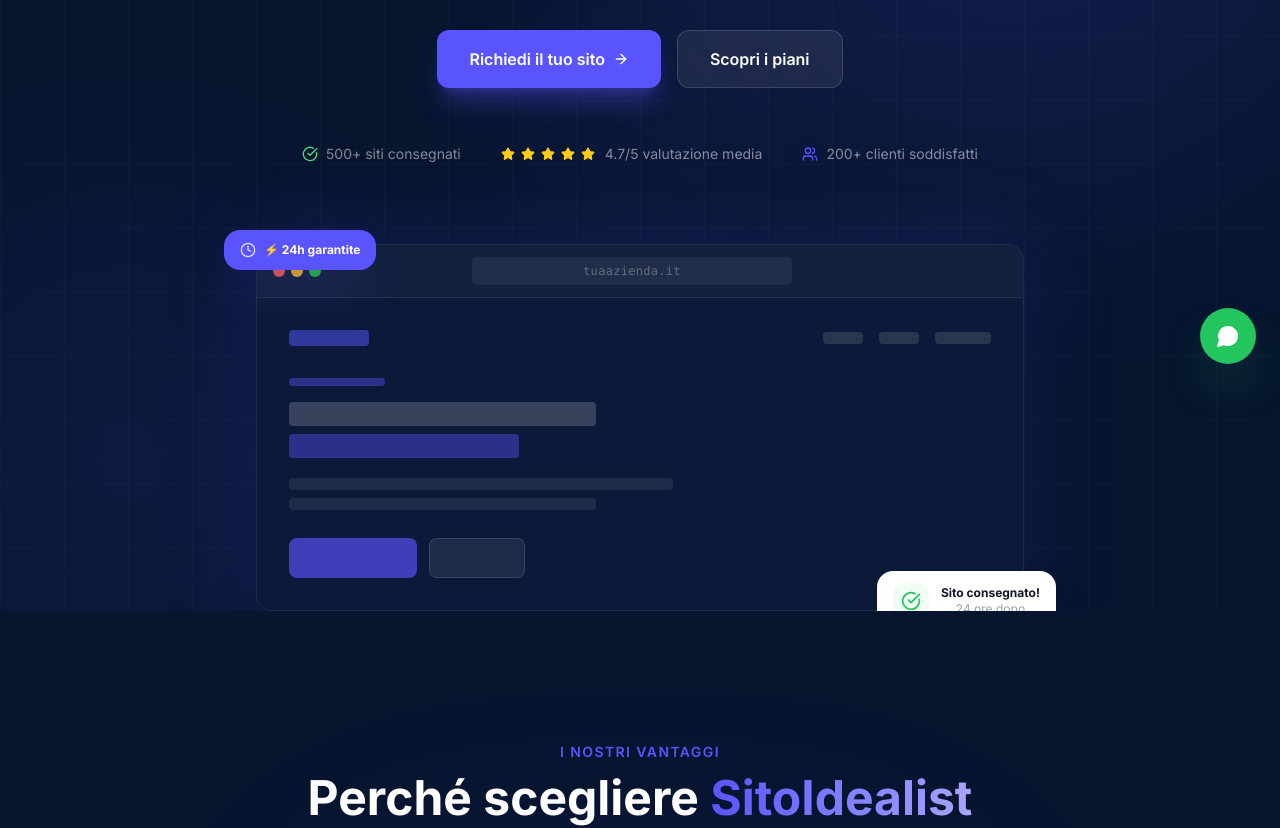
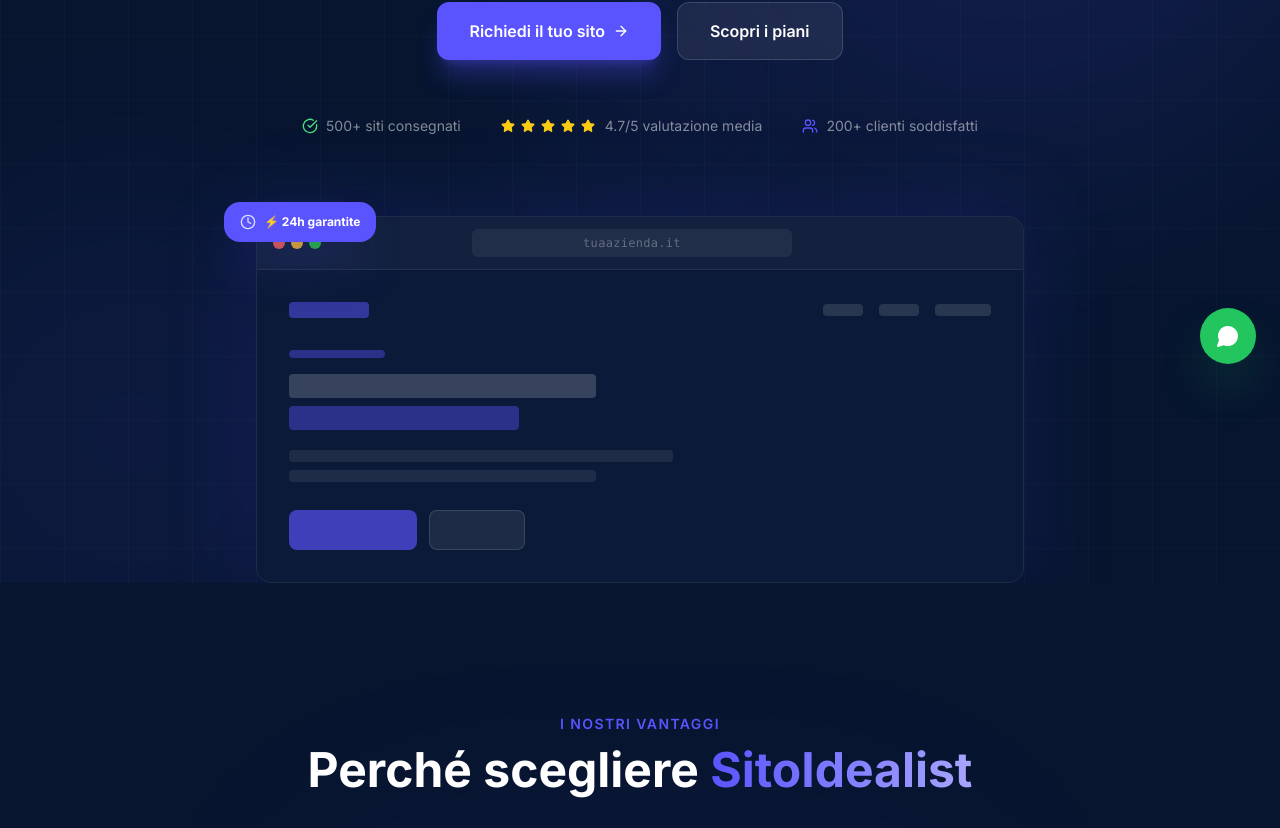
Before and after one commit to iagoaugusti0-design/sitoidealist, a Next.js app: page / in a window 1280 px wide. Shown: the part 412-1240 px from the top of the page. Built offline with nearby package versions, Linux system fonts and the light colour scheme.

Commit message:
Semplifica sottotitolo hero e rimuove badge fluttuante

```diff
--- a/src/components/Hero.tsx
+++ b/src/components/Hero.tsx
@@ -58,8 +58,6 @@
           className="text-lg md:text-xl text-white/60 max-w-2xl mx-auto leading-relaxed mb-10"
         >
           Ricevi un sito web moderno, veloce e ottimizzato per acquisire nuovi clienti.
-          <br className="hidden sm:block" />
-          Consegna garantita in sole 24 ore.
         </motion.p>
 
         {/* CTA buttons */}
@@ -155,21 +153,6 @@
             </div>
           </div>
 
-          {/* Floating success badge */}
-          <motion.div
-            animate={{ y: [0, -8, 0] }}
-            transition={{ duration: 3.5, repeat: Infinity, ease: 'easeInOut' }}
-            className="absolute -bottom-5 -right-3 md:-right-8 bg-white rounded-2xl px-4 py-3 shadow-2xl flex items-center gap-3"
-          >
-            <div className="w-9 h-9 bg-green-50 rounded-xl flex items-center justify-center flex-shrink-0">
-              <CheckCircle className="w-5 h-5 text-green-500" />
-            </div>
-            <div>
-              <div className="text-xs font-bold text-gray-900 whitespace-nowrap">Sito consegnato!</div>
-              <div className="text-xs text-gray-400">24 ore dopo</div>
-            </div>
-          </motion.div>
-
           {/* Floating time badge */}
           <motion.div
             animate={{ y: [0, 6, 0] }}
```
